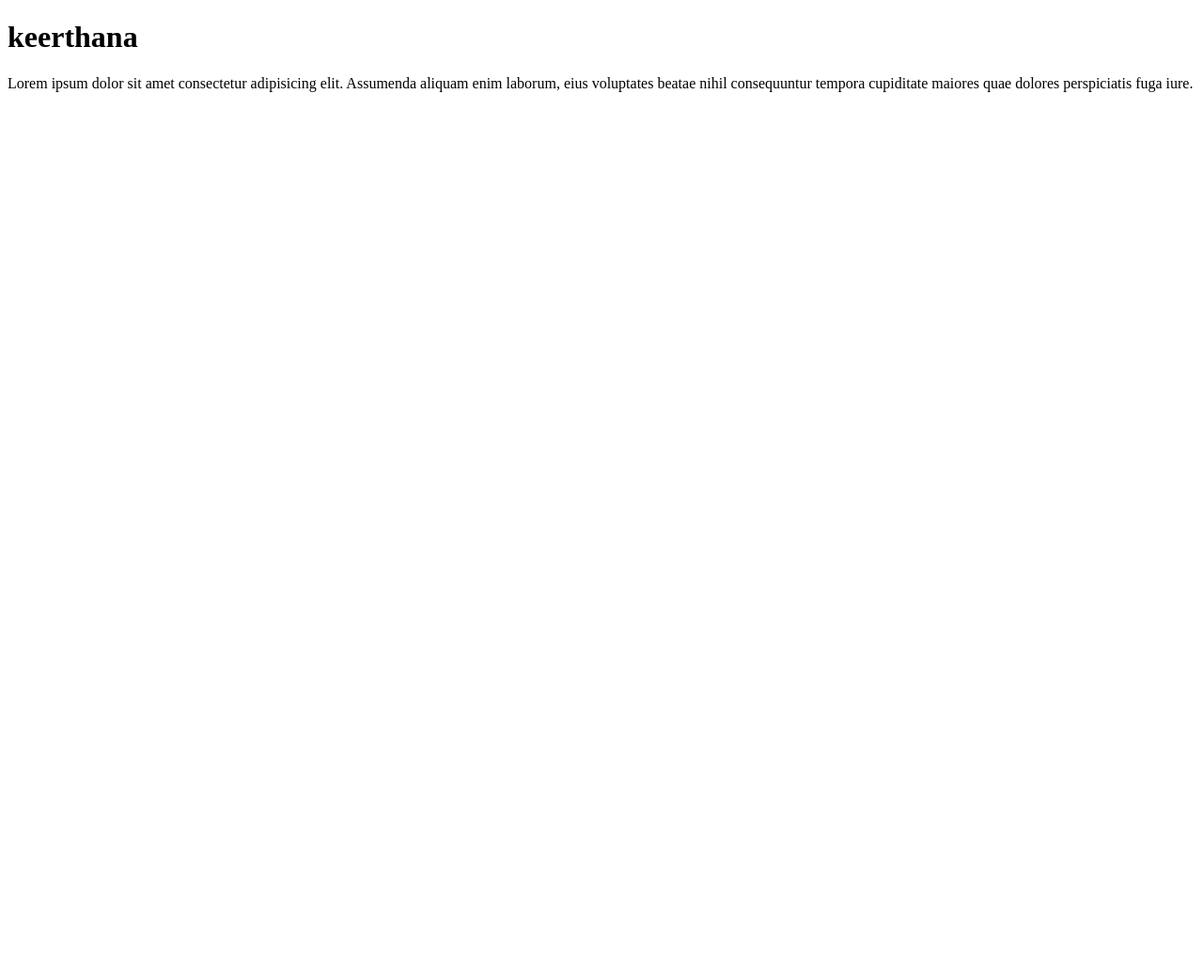
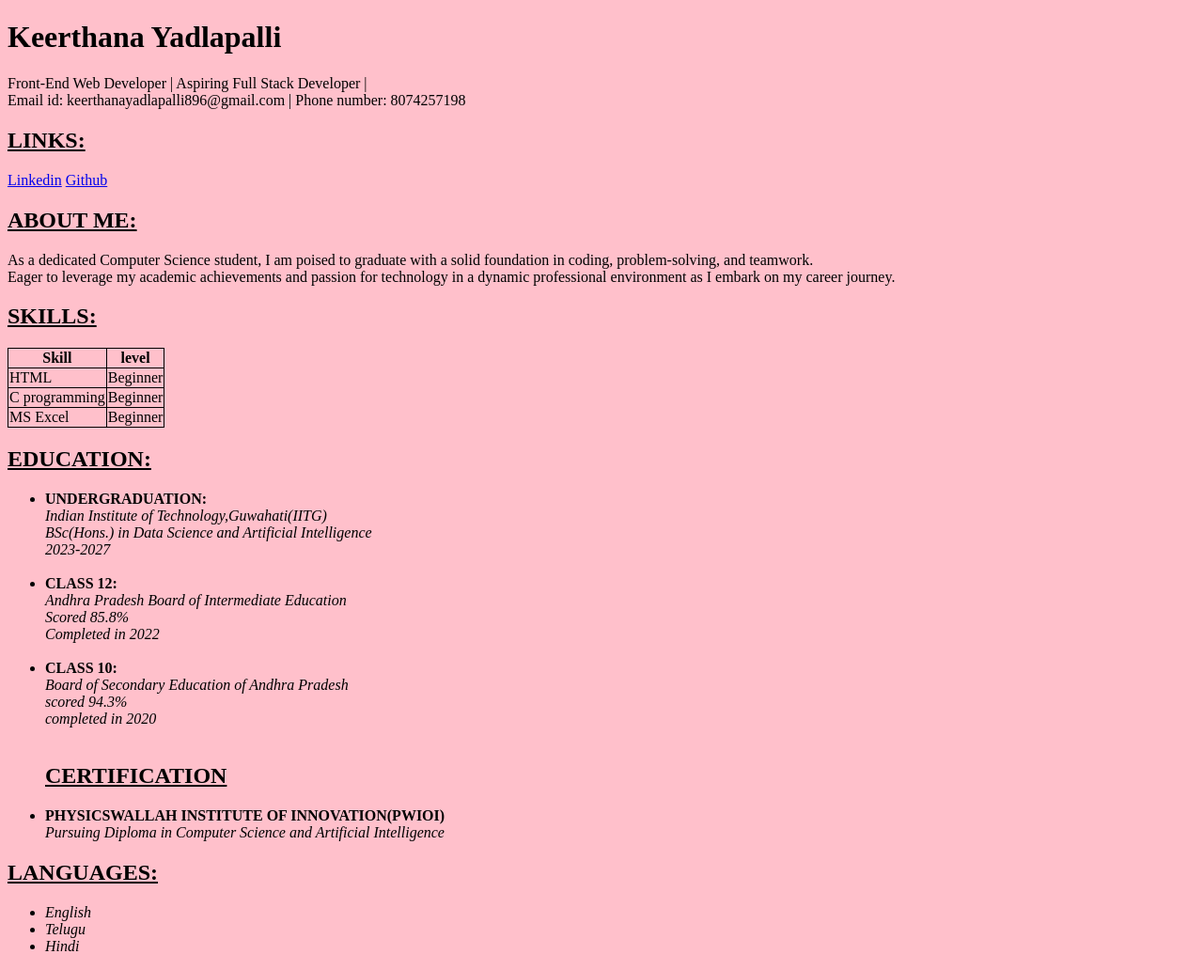
Before and after one commit to keerthanayadlapalli/RESUMEv1, a plain HTML site: page index.html in a window 1280 px wide. Shown: the whole page at 94% size. Before the commit the page ends 800 px from the top, so only its background shows below. Drawn offline with Linux system fonts and the light colour scheme.

Commit message:
My second Commit

```diff
--- a/index.html
+++ b/index.html
@@ -2,12 +2,71 @@
 <html lang="en">
 <head>
     <meta charset="UTF-8">
-    <meta name="viewport" content="width=<device-width>, initial-scale=1.0">
-    <title>Document</title>
+    <meta name="viewport" content="width=device-width,
+    initial-scale=1.0">
+    <title>My first HTML page</title>
+    <style>
+        body {
+            background-color:pink
+        }
+    </style>
+    <style>
+        body{
+            table,tr,th,td{
+                border: 1px solid black;
+                border-collapse: collapse;
+            }
+        }
+    </style>
 </head>
 <body>
-    <h1>keerthana</h1>
-    <p>Lorem ipsum dolor sit amet consectetur adipisicing elit. Assumenda aliquam enim laborum, eius voluptates beatae nihil consequuntur tempora cupiditate maiores quae dolores perspiciatis fuga iure.</p>
-
+    <h1>Keerthana Yadlapalli</h1>
+    <p>Front-End Web Developer | Aspiring Full Stack Developer | <br> Email id: keerthanayadlapalli896@gmail.com | Phone number: 8074257198
+    </p>
+    <h2><u>LINKS:</u></h2>
+    <a href="https://www.linkedin.com/in/keerthana-yadlapalli/" target="_blank">Linkedin</a>
+    <a href="https://github.com/keerthanayadlapalli" target="_blank">Github</a>
+    <h2><u>ABOUT ME:</u></h2>
+    <P>As a dedicated Computer Science student, I am poised to graduate with a solid foundation in coding, problem-solving, and teamwork.<br> Eager to leverage my academic achievements and passion for technology in a dynamic professional environment as I embark on my career journey.</P>
+    <h2><u>SKILLS:</u></h2>
+    <table>
+        <thead>
+            <tr>
+            <th>Skill</th>
+            <th>level</th>
+        </tr>
+        </thead>
+        <tbody>
+            <tr>
+                <td>HTML</td>
+                <td>Beginner</td>
+            </tr>
+            <tr>
+                <td>C programming</td>
+                <td>Beginner</td>
+            </tr>
+            <tr>
+                <td>MS Excel</td>
+                <td>Beginner</td>
+            </tr>
+        </tbody>
+    </table>
+    <h2><u>EDUCATION:</u></h2>
+    <UL>
+        <li><b>UNDERGRADUATION:</b><br><i>Indian Institute of Technology,Guwahati(IITG)</i><br><i>BSc(Hons.) in Data Science and Artificial Intelligence</i><br><i>2023-2027</i></li>
+        <br>
+        <li><b>CLASS 12:</b><br><i>Andhra Pradesh Board of Intermediate Education</i><br><i>Scored 85.8%</i><br><i>Completed in 2022</i></li>
+        <br>
+        <li><b>CLASS 10:</b><br><i>Board of Secondary Education of Andhra Pradesh</i><br><i>scored 94.3%</i><br><i>completed in 2020</i></li>
+        <br>
+        <h2><u>CERTIFICATION</u></h2>
+        <li><b>PHYSICSWALLAH INSTITUTE OF INNOVATION(PWIOI)</b><br><i>Pursuing Diploma in Computer Science and Artificial Intelligence</i></li>
+    </UL>
+    <h2><u>LANGUAGES:</u></h2>
+    <UL>
+        <li><i>English</i></li>
+        <li><i>Telugu</i></li>
+        <li><i>Hindi</i></li>
+    </UL>
 </body>
 </html>
```
Also changed, not shown: 1 other file.
